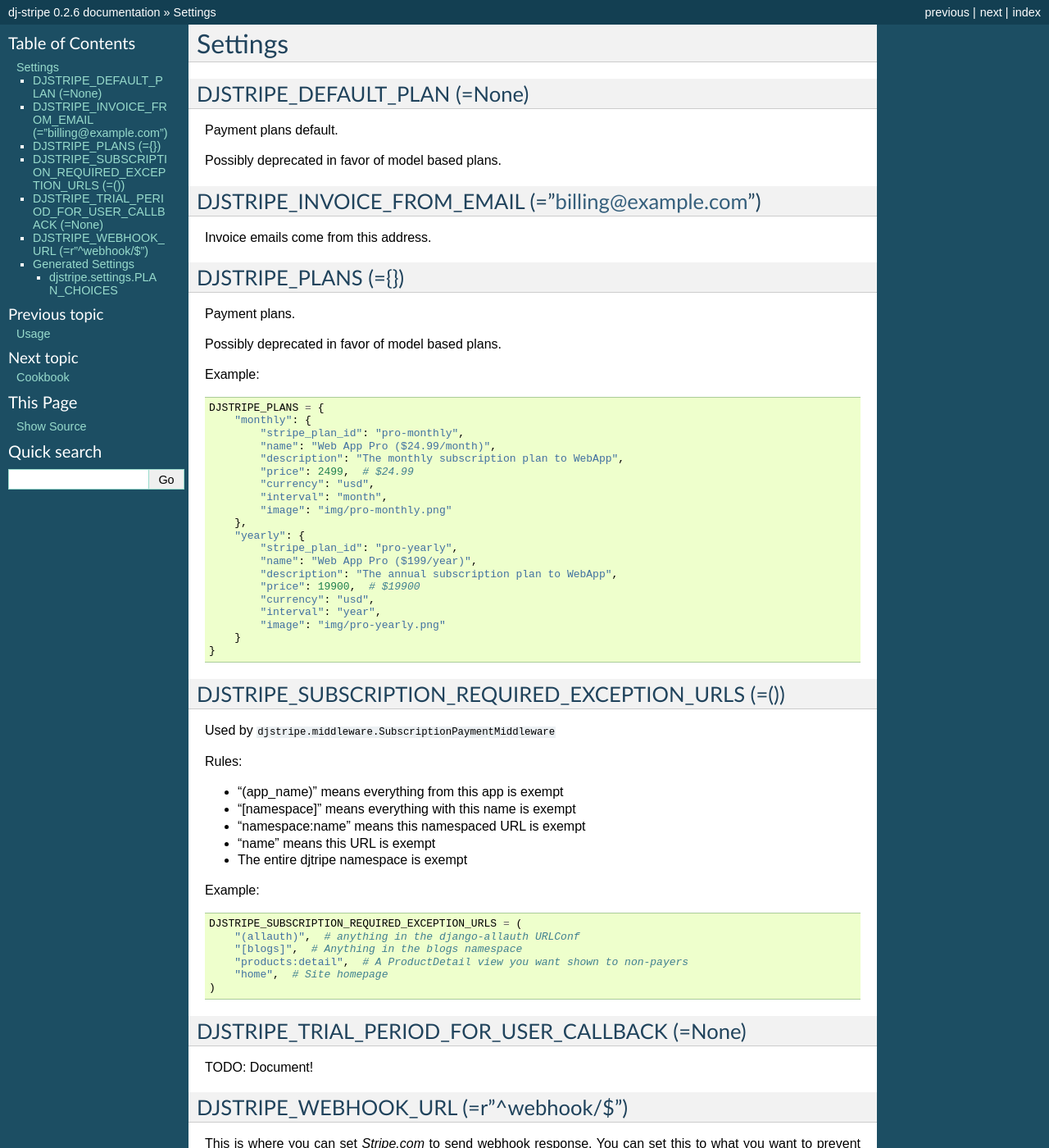
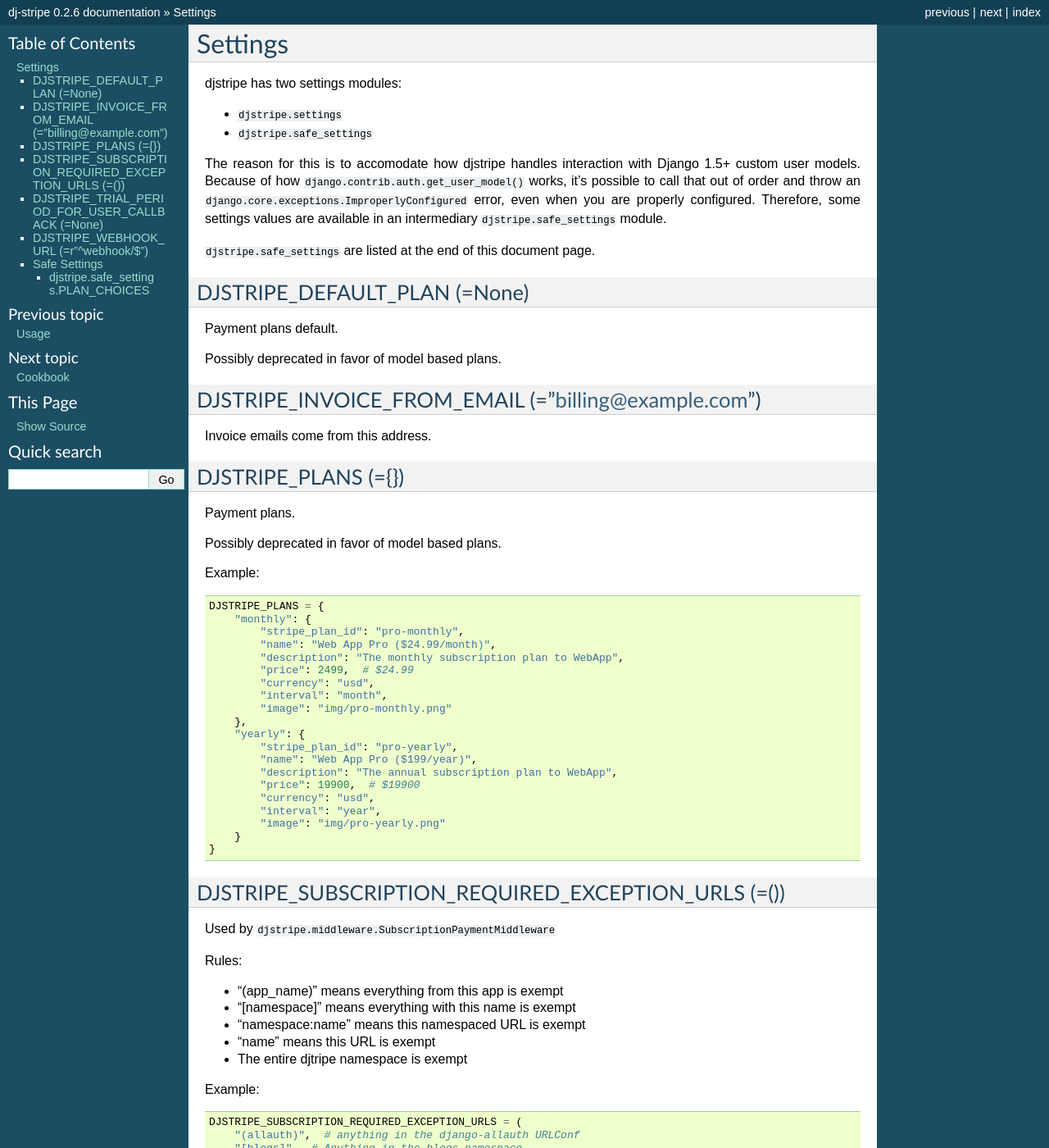
Before and after one commit to dj-stripe/dj-stripe, a Sphinx documentation site: the page built from docs/settings.rst, in a window 1280 px wide and 1400 px high. Shown: the whole window at 82% size. Built offline with Sphinx 7.4.7, drawn with Linux system fonts in a browser that asks for light colours; some of the changed text lies outside the part shown.

Commit message:
Adding safe_settings. Me is not happy

```diff
--- a/docs/cookbook.rst
+++ b/docs/cookbook.rst
@@ -17,7 +17,7 @@ It's a common use case that you want to present internally the list of plans ava
     from django.db import models
     from django.utils.translation import ugettext_lazy as _
 
-    from djstripe.settings import PLAN_CHOICES
+    from djstripe.safe_settings import PLAN_CHOICES
 
 
     class User(AbstractUser):
--- a/docs/settings.rst
+++ b/docs/settings.rst
@@ -1,5 +1,16 @@
 Settings
 =========
+
+djstripe has two settings modules:
+
+* ``djstripe.settings``
+* ``djstripe.safe_settings``
+
+The reason for this is to accomodate how djstripe handles interaction with Django 1.5+ custom user models.
+Because of how ``django.contrib.auth.get_user_model()`` works, it's possible to call that out of order and throw an ``django.core.exceptions.ImproperlyConfigured`` error, even when you are properly configured. Therefore, some settings values are available in an intermediary ``djstripe.safe_settings`` module.
+
+``djstripe.safe_settings`` are listed at the end of this document page.
+
 
 DJSTRIPE_DEFAULT_PLAN (=None)
 -----------------------------
@@ -83,12 +94,12 @@ This is where you can set *Stripe.com* to send webhook response. You can set thi
 
 As this is embedded in the URLConf, this must be a resolvable regular expression.
 
-Generated Settings
+Safe Settings
 -------------------
 
 These are values generated by djstripe to help you build your projects
 
-djstripe.settings.PLAN_CHOICES
-~~~~~~~~~~~~~~~~~~~~~~~~~~~~~~~
+djstripe.safe_settings.PLAN_CHOICES
+~~~~~~~~~~~~~~~~~~~~~~~~~~~~~~~~~~~
 
 Creates a models/forms choices formatted tuple of tuples.
```
Also changed, not shown: 2 other files.
